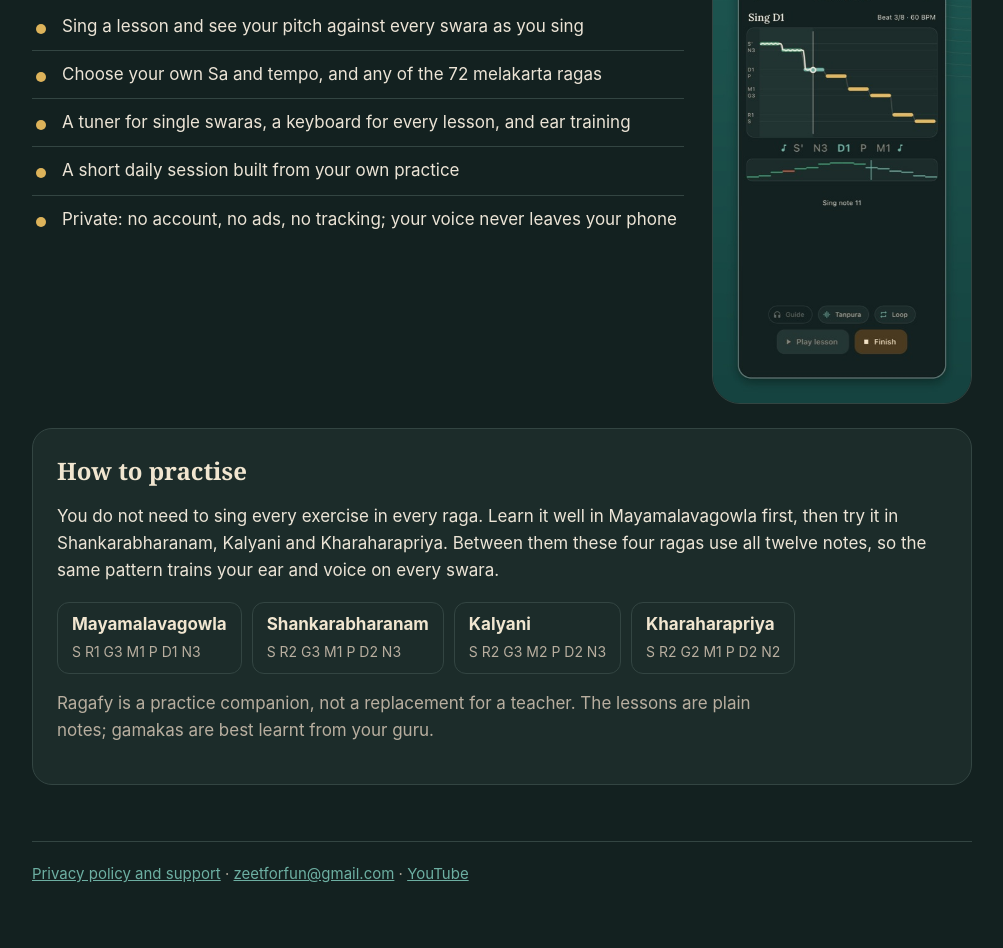
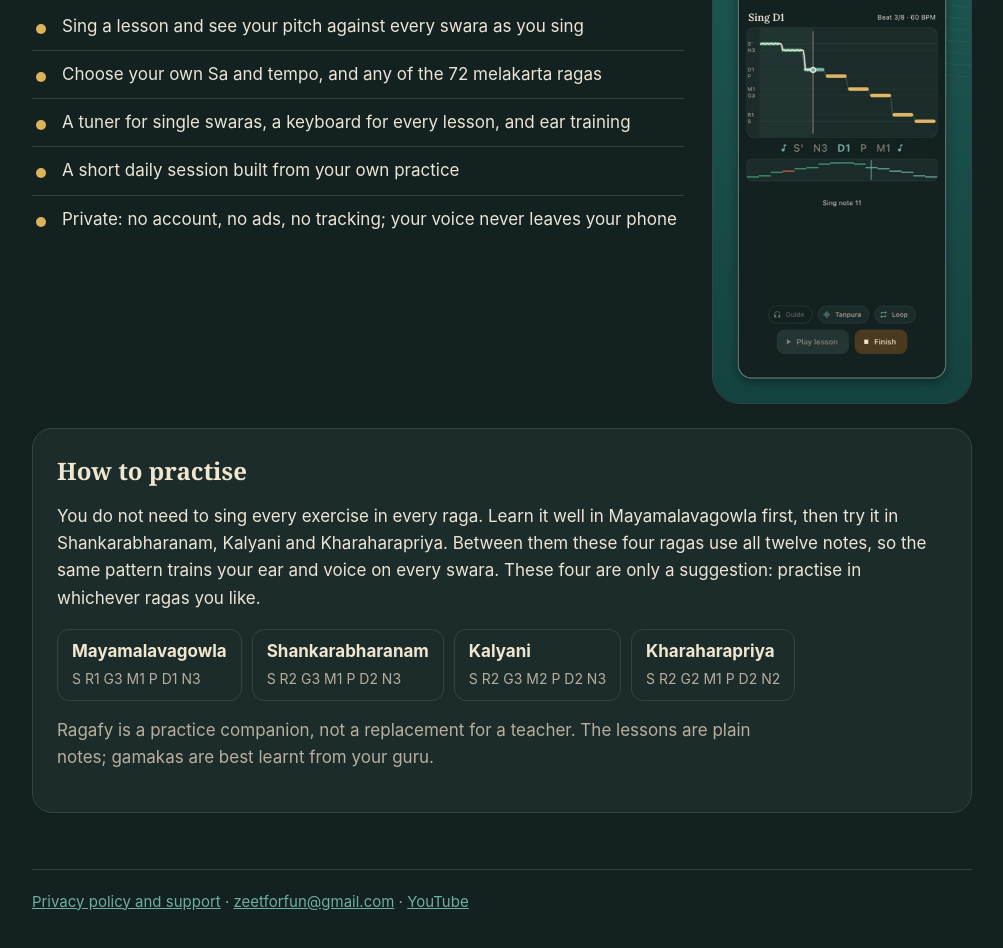
Before and after one commit to zeet-apps/ragafy, a plain HTML site: page index.html in a window 1280 px wide. Shown: the part 1273-2221 px from the top of the page, without its empty margins (138-1141 px from the left). Drawn offline with Linux system fonts and the light colour scheme.

Commit message:
Ragafy: update home page

```diff
--- a/index.html
+++ b/index.html
@@ -111,7 +111,8 @@
     <h2>How to practise</h2>
     <p>You do not need to sing every exercise in every raga. Learn it well in Mayamalavagowla first,
     then try it in Shankarabharanam, Kalyani and Kharaharapriya. Between them these four ragas use
-    all twelve notes, so the same pattern trains your ear and voice on every swara.</p>
+    all twelve notes, so the same pattern trains your ear and voice on every swara. These four are
+    only a suggestion: practise in whichever ragas you like.</p>
     <ul class="ragas">
       <li><b>Mayamalavagowla</b><span>S R1 G3 M1 P D1 N3</span></li>
       <li><b>Shankarabharanam</b><span>S R2 G3 M1 P D2 N3</span></li>
```
